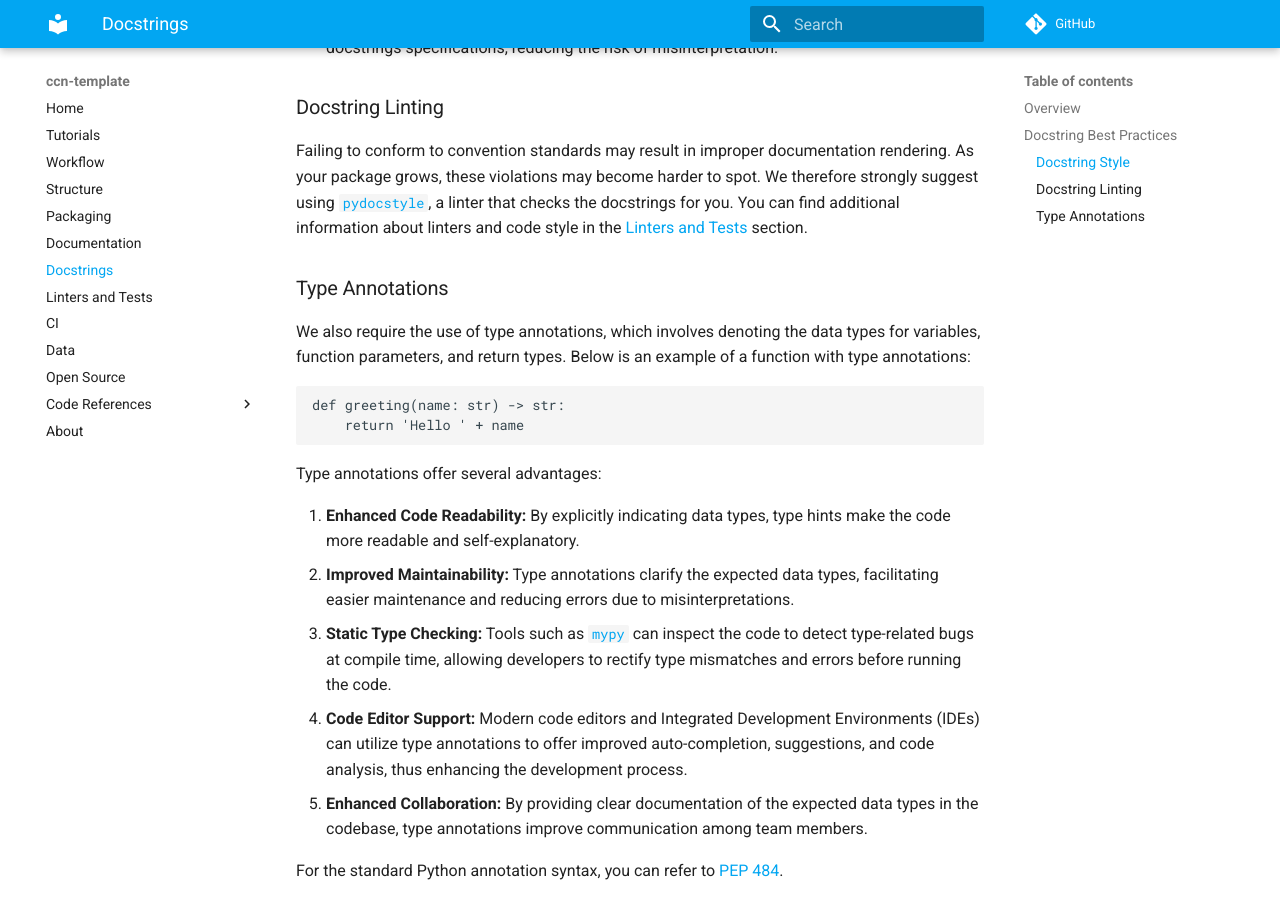
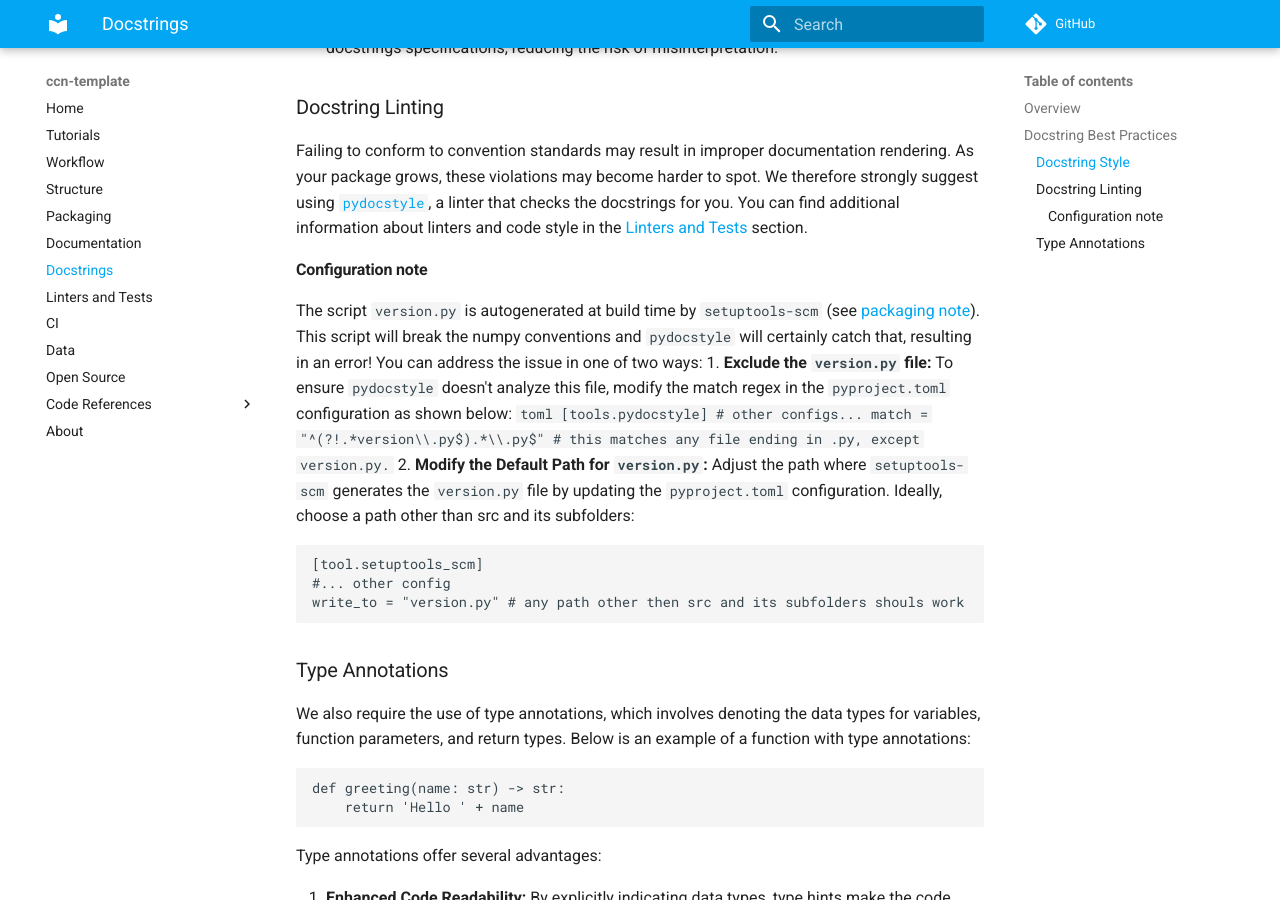
Before and after one commit to flatironinstitute/ccn-template, an MkDocs documentation site: the page built from docs/notes/04-docstrings.md, in a window 1280 px wide and 900 px high, scrolled down 929 px. Built offline with MkDocs 1.6.1 and Material for MkDocs 9.7.7, drawn with Linux system fonts in a browser that asks for light colours; comment, search, counter and statistics services are not loaded.

Commit message:
added the description of how to deal with version.py

````diff
--- a/docs/notes/04-docstrings.md
+++ b/docs/notes/04-docstrings.md
@@ -25,6 +25,21 @@ We recommend adhering to a recognized docstring style for consistency and readab
 ### Docstring Linting
 Failing to conform to convention standards may result in improper documentation rendering. As your package grows, these violations may become harder to spot. We therefore strongly suggest using [`pydocstyle`](http://www.pydocstyle.org/en/latest/), a linter that checks the docstrings for you. You can find additional information about linters and code style in the [Linters and Tests](#05-linters-and-tests/) section.
 
+#### Configuration note
+The script `version.py` is autogenerated at build time by `setuptools-scm` (see [packaging note](02-packaging.md)). This script will break the numpy conventions and `pydocstyle` will certainly catch that, resulting in an error! You can address the issue in one of two ways:
+1. **Exclude the `version.py` file:** To ensure `pydocstyle` doesn't analyze this file, modify the match regex in the `pyproject.toml` configuration as shown below:
+    ```toml
+    [tools.pydocstyle]
+    # other configs...
+    match =  "^(?!.*version\\.py$).*\\.py$" # this matches any file ending in .py, except version.py.
+    ```
+2. **Modify the Default Path for `version.py`:** Adjust the path where `setuptools-scm` generates the `version.py` file by updating the `pyproject.toml` configuration. Ideally, choose a path other than src and its subfolders:
+```toml
+[tool.setuptools_scm]
+#... other config
+write_to = "version.py" # any path other then src and its subfolders shouls work
+```
+
 ### Type Annotations
 
 We also require the use of type annotations, which involves denoting the data types for variables, function parameters, and return types. Below is an example of a function with type annotations:
--- a/pyproject.toml
+++ b/pyproject.toml
@@ -58,4 +58,4 @@ exclude_lines = [
 
 [tool.pydocstyle]
 convention = "numpy"                # Convention for linting (numpy, google, pep257)
-match = "^(?!.*version\\.py$).*\\.py$"
+match = "^(?!.*version\\.py$).*\\.py$" # this matches everything that ends with .py, except for version.py
````
